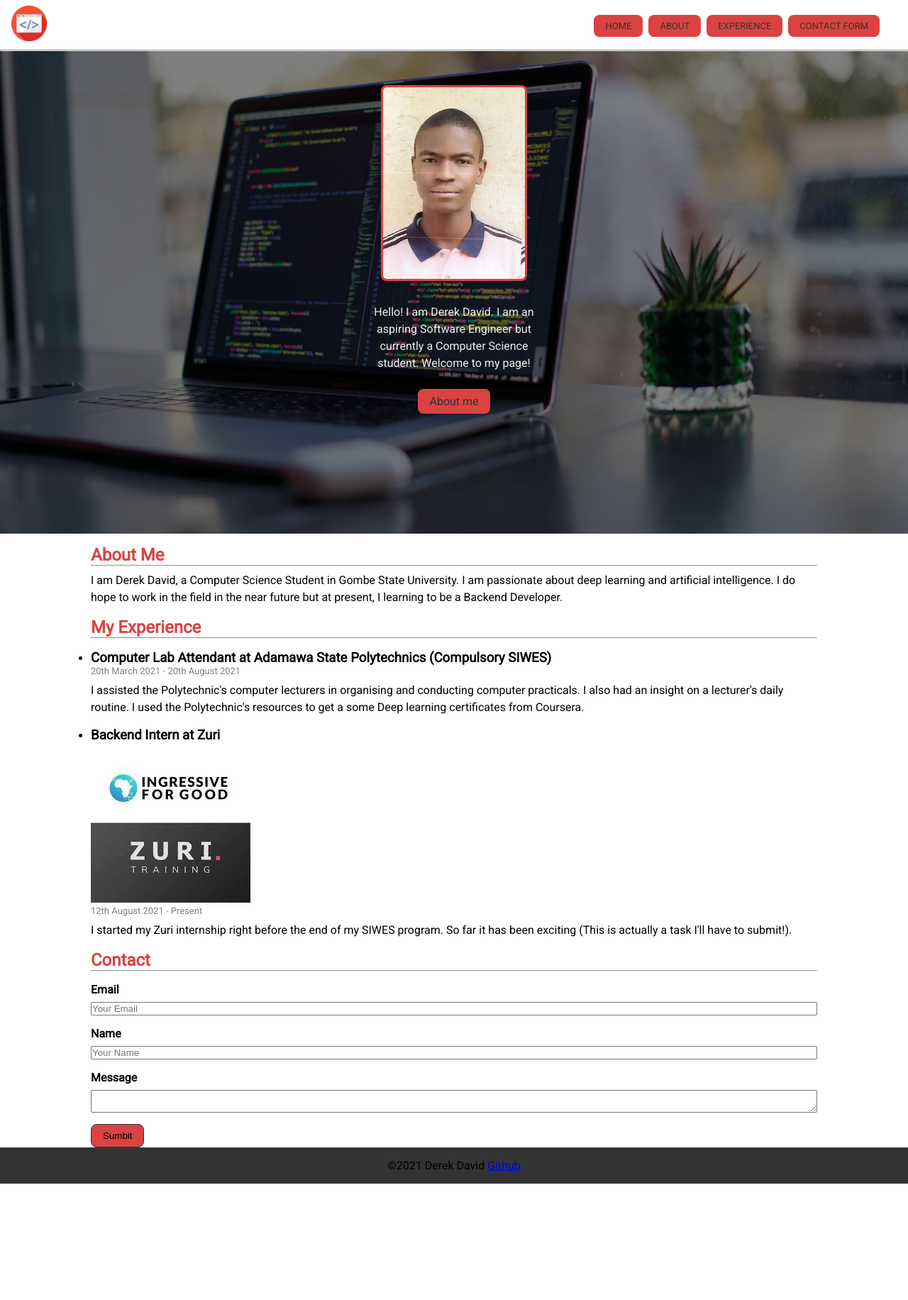
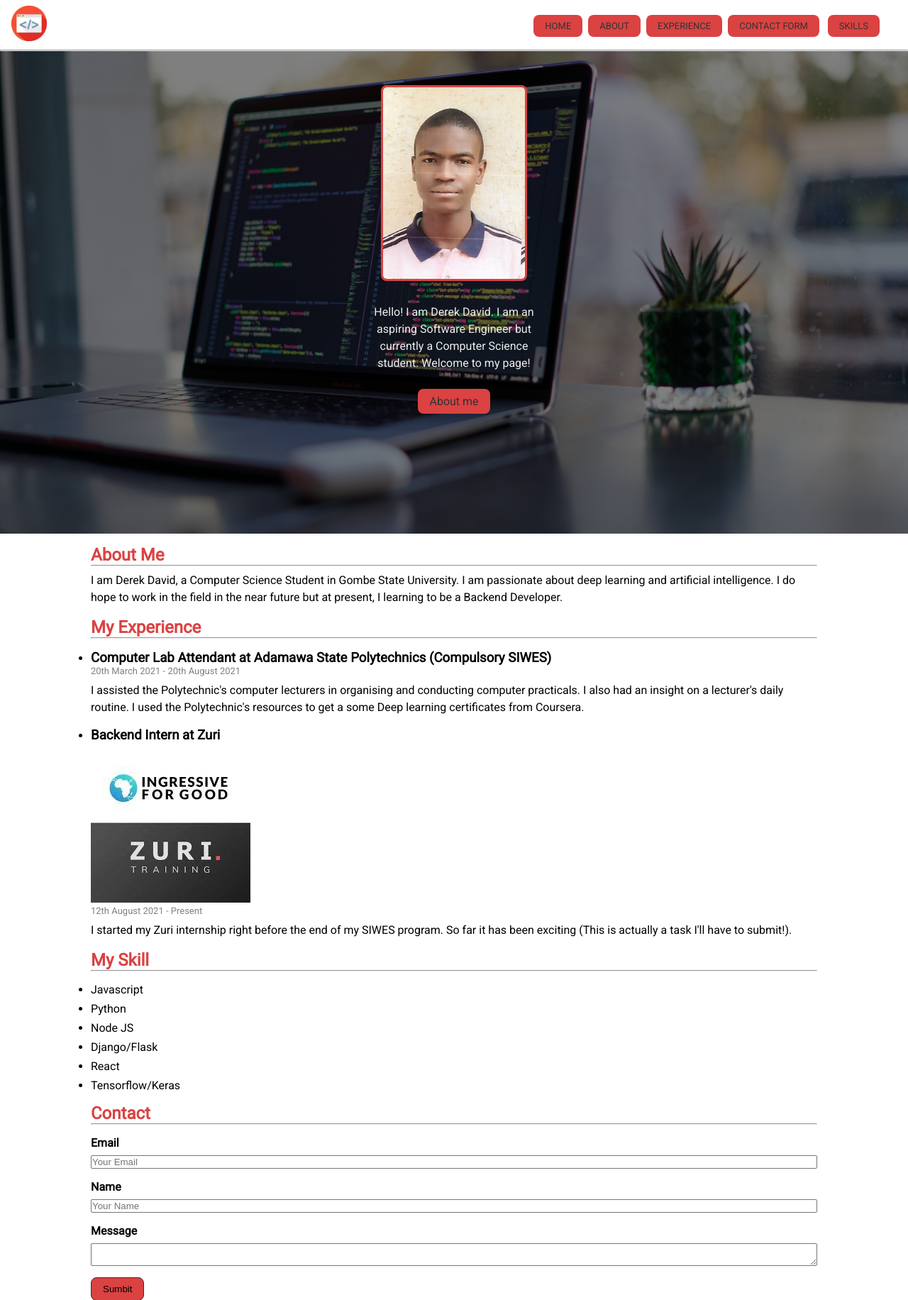
Before and after one commit to derek-dv/resume-hng, a Flask app: page / in a window 1280 px wide. Shown: the top 1832 px of the page at 71% size. Before the commit the page ends 1668 px from the top, so only its background shows below. Run offline with Flask 2, Linux system fonts and the light colour scheme.

Commit message:
Completed work

```diff
--- a/app/static/style.css
+++ b/app/static/style.css
@@ -171,3 +171,11 @@ footer {
   color: #333;
   margin-top: 1rem;
 }
+
+.skills > ul {
+  margin-top: 1rem;
+}
+
+.skills li {
+  margin-top: 0.5rem;
+}
--- a/app/templates/index.html
+++ b/app/templates/index.html
@@ -16,6 +16,7 @@
         <a href="#home">HOME</a><a href="#about">ABOUT</a
         ><a href="#experience">EXPERIENCE</a
         ><a href="#send-message">CONTACT FORM</a>
+        <a href="#skills">SKILLS</a>
       </div>
     </nav>
     <hr />
@@ -77,7 +78,18 @@
             </div>
           </li>
         </ul>
-
+        <div class="skills" id="skills">
+          <h2>My Skill</h2>
+          <hr />
+          <ul>
+            <li>Javascript</li>
+            <li>Python</li>
+            <li>Node JS</li>
+            <li>Django/Flask</li>
+            <li>React</li>
+            <li>Tensorflow/Keras</li>
+          </ul>
+        </div>
         <div class="contact">
           <h2>Contact</h2>
           <hr />
@@ -100,6 +112,7 @@
                 name="name"
               />
             </div>
+
             <div class="form__group">
               <label for="content">Message</label>
               <textarea id="content" name="content"></textarea>
--- /dev/null
+++ b/runtime.txt
@@ -0,0 +1 @@
+python-3.8.9
--- /dev/null
+++ b/wsgi.py
@@ -0,0 +1,5 @@
+
+from app.app import app
+
+if __name__ == "__main__":
+	app.run()
```
Also changed, not shown: README.md, app/site.db, requirements.txt (renamed from app/requirements.txt), 1 other file.
